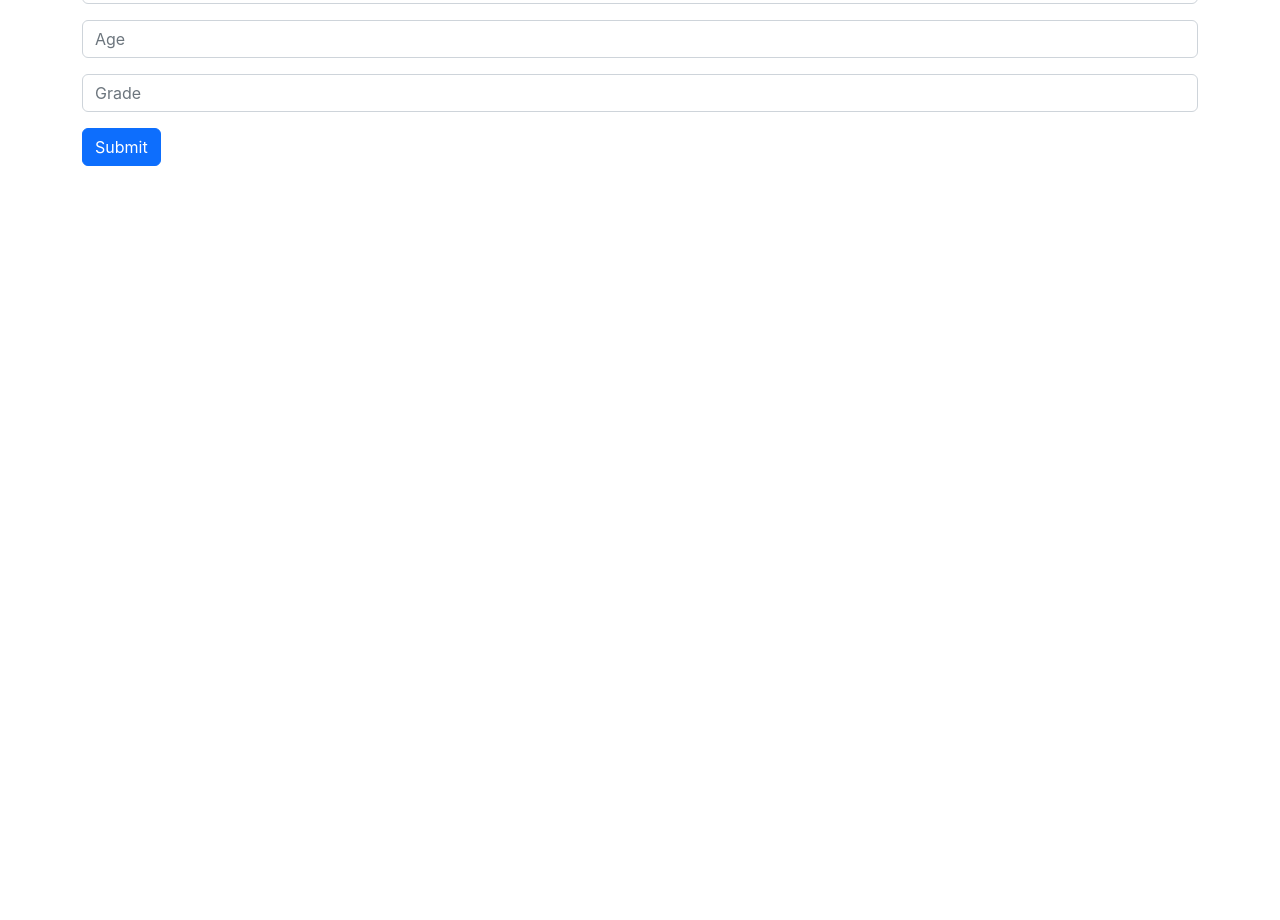
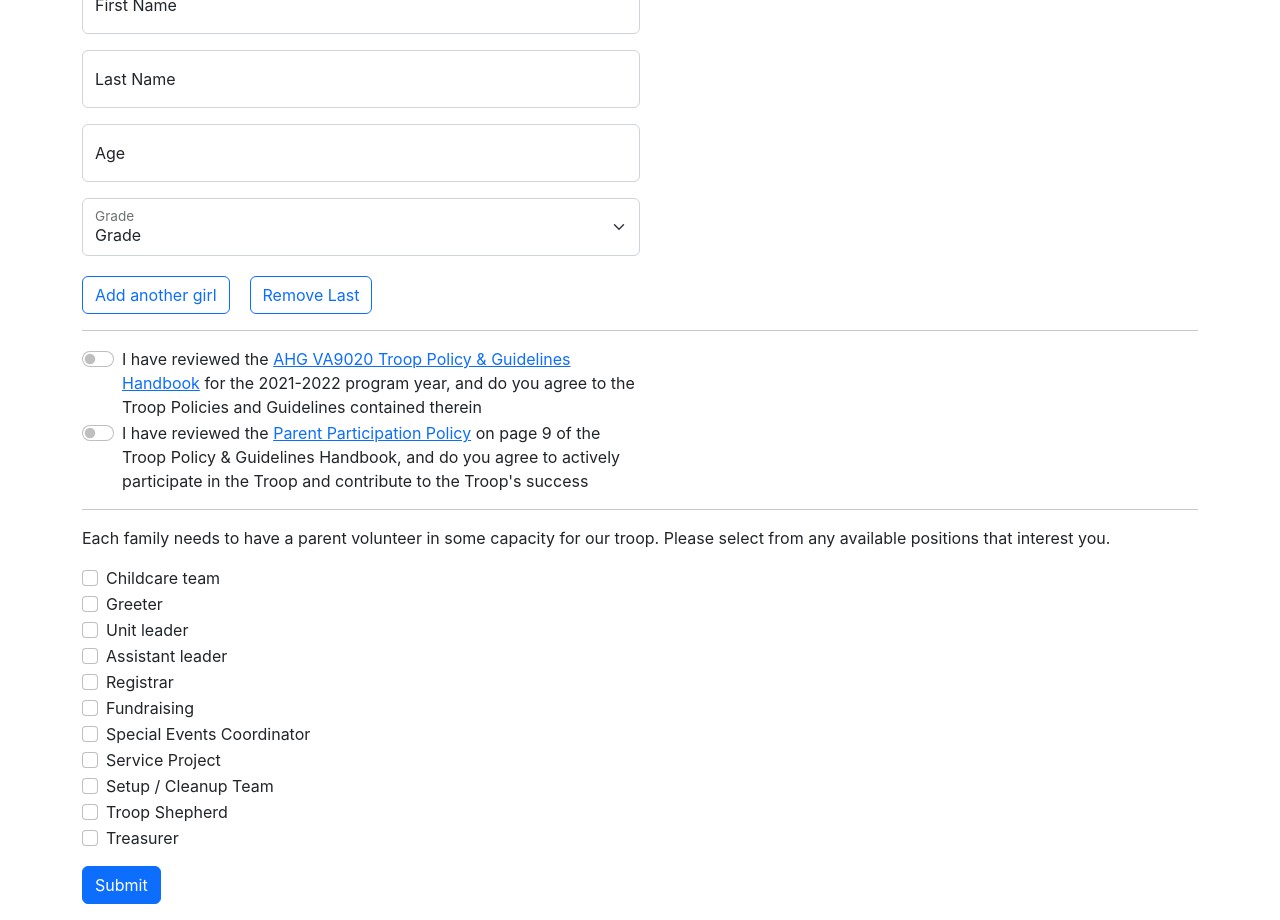
Before and after one commit to labogdan/ahg-signup, a React (Create React App) app in the folder frontend/: page / in a window 1280 px wide. Shown: the part 300-1220 px from the top of the page. Before the commit the page ends 800 px from the top, so only its background shows below. Built offline with nearby package versions, Linux system fonts and the light colour scheme.

Commit message:
better form

```diff
--- a/frontend/src/Header.tsx
+++ b/frontend/src/Header.tsx
@@ -39,7 +39,6 @@ const Header = () => {
                 <Navbar.Collapse id="basic-navbar-nav">
                     <Nav className="justify-content-end" style={{ width: "100%" }}>
                         <Button href='/admin'>Admin</Button>
-                        <LoginButton />
                         <LogoutButton />
                     </Nav>
                 </Navbar.Collapse>
--- /dev/null
+++ b/frontend/src/SuccessModal.tsx
@@ -0,0 +1,36 @@
+import Button from 'react-bootstrap/Button';
+import Modal from 'react-bootstrap/Modal';
+
+function SuccessModal(props: any) {
+
+    const closeModal = () => {
+        props.onHide();
+        props.resetForm();
+    }
+
+    return (
+        <Modal
+            {...props}
+            size="lg"
+            aria-labelledby="contained-modal-title-vcenter"
+            centered
+        >
+            <Modal.Header closeButton>
+                <Modal.Title id="contained-modal-title-vcenter">
+                    Success!
+                </Modal.Title>
+            </Modal.Header>
+            <Modal.Body>
+                <h4>You are all set</h4>
+                <p>
+                    We've received your registration.  A PayPal invoice will follow.
+                </p>
+            </Modal.Body>
+            <Modal.Footer>
+                <Button onClick={closeModal}>Close</Button>
+            </Modal.Footer>
+        </Modal>
+    );
+}
+
+export default SuccessModal;
--- a/frontend/src/UserForm.tsx
+++ b/frontend/src/UserForm.tsx
@@ -6,17 +6,67 @@ import Col from "react-bootstrap/Col";
 import Form from "react-bootstrap/Form";
 import Button from "react-bootstrap/Button";
 import Container from "react-bootstrap/Container";
+import FloatingLabel from 'react-bootstrap/FloatingLabel';
+
 import Header from "./Header";
-
+import SuccessModal from "./SuccessModal";
 
 const UserForm = () => {
-    const [firstName, setFirstName] = useState('')
-    const [lastName, setLastName] = useState('')
-    const [age, setAge] = useState('')
-    const [grade, setGrade] = useState('')
+    const [girls, setGirls] = useState([
+        {
+            firstName: '',
+            lastName: '',
+            age: '',
+            grade: ''
+        }
+    ])
+    const [modalShow, setModalShow] = React.useState(false);
+    const [validated, setValidated] = useState(false);
+
+    const addFields = () => {
+        let newfield = {
+            firstName: '',
+            lastName: '',
+            age: '',
+            grade: ''
+        }
+        setGirls([...girls, newfield])
+    }
+
+    const removeFields = () => {
+        let data = [...girls];
+        data.splice(girls.length - 1, 1)
+        setGirls(data)
+    }
+
+    const handleFormChange = (index: any, event: any) => {
+        let data = [...girls];
+        // @ts-ignore
+        data[index][event.target.name] = event.target.value;
+        setGirls(data);
+    }
+
+    const resetForm = () => {
+        setGirls(
+            [{
+                firstName: '',
+                lastName: '',
+                age: '',
+                grade: ''
+            }]
+        );
+    }
 
     let handleSubmit = async (e: any) => {
         e.preventDefault();
+        const form = e.currentTarget;
+        if (form.checkValidity() === false) {
+            e.preventDefault();
+            e.stopPropagation();
+        }
+
+        setValidated(true);
+
 
         /*
         let user = JSON.stringify({
@@ -27,12 +77,20 @@ const UserForm = () => {
             })*/
 
 
-        UserService.createUser([firstName, lastName, age, grade])
+        girls.map((value, index) => {
+            console.log(index);
+            console.log(value);
+            try {
+                UserService.createUser([value.firstName, value.lastName, value.age, value.grade])
                     .then( () => {
-                UserService.getAllAUsers()
-                    .then( data => {
-                        console.log(data.users);
+                        setModalShow(true);
                     })
+            } catch (e) {
+                console.error(e);
+            } finally {
+                console.log('done');
+            }
+
         })
 
     }
@@ -41,53 +99,206 @@ const UserForm = () => {
         <Header />
         <Row>
             <Col>
-                <h5>Welcome to the Roanoke American Heritage Girls Signup Portal!</h5>
-                <p>Please fill out the following form for each girl.</p>
+                <h1>Welcome to the Roanoke American Heritage Girls Signup Portal!</h1>
+                <h5>Please fill out the following form to register your girls.</h5>
             </Col>
         </Row>
         <Row>
-            <Form onSubmit={handleSubmit}>
-                <Form.Group className="mb-3">
+            <Form noValidate validated={validated} onSubmit={handleSubmit}>
+                { girls.map((girl, index) => {
+                    return (
+                            <div key={index} style={{marginBottom: '20px'}}>
+                                <Form.Group className="mb-3 w-50">
+                                    <FloatingLabel
+                                        controlId="floatingInput"
+                                        label="First Name"
+                                        className="mb-3"
+                                    >
                                     <Form.Control
                                         type="text"
+                                        name="firstName"
                                         placeholder="First Name"
-                        value={firstName}
-                        onChange={(e) => setFirstName(e.target.value)}
+                                        value={girl.firstName}
+                                        onChange={(e) => handleFormChange(index, e)}
+                                        required
                                     />
+                                    </FloatingLabel>
+                                </Form.Group>
+                                <Form.Group className="mb-3 w-50">
+                                    <FloatingLabel
+                                        controlId="floatingInput"
+                                        label="Last  Name"
+                                        className="mb-3"
+                                    >
+                                    <Form.Control
+                                        type="text"
+                                        name="lastName"
+                                        placeholder="Last Name"
+                                        value={girl.lastName}
+                                        onChange={(e) => handleFormChange(index, e)}
+                                        required
+                                    />
+                                    </FloatingLabel>
+                                </Form.Group>
+                                <Form.Group className="mb-3 w-50">
+                                    <FloatingLabel
+                                        controlId="floatingInput"
+                                        label="Age"
+                                        className="mb-3"
+                                    >
+                                    <Form.Control
+                                        type="text"
+                                        name="age"
+                                        placeholder="Age"
+                                        value={girl.age}
+                                        onChange={(e) => handleFormChange(index, e)}
+                                        required
+                                    />
+                                    </FloatingLabel>
+                                </Form.Group>
+                                <Form.Group className="mb-3 w-50">
+                                    <FloatingLabel
+                                        controlId="floatingInput"
+                                        label="Grade"
+                                        className="mb-3"
+                                    >
+                                        <Form.Select
+                                            name="grade"
+                                            value={girl.grade}
+                                            onChange={(e) => handleFormChange(index, e)}
+                                            required
+                                        >
+                                            <option>Grade</option>
+                                            <option value="0">Kindergarten</option>
+                                            <option value="1">First</option>
+                                            <option value="2">Second</option>
+                                            <option value="3">Third</option>
+                                            <option value="4">Fourth</option>
+                                            <option value="5">Fifth</option>
+                                            <option value="6">Sixth</option>
+                                            <option value="7">Seventh</option>
+                                            <option value="8">Eighth</option>
+                                            <option value="9">Ninth</option>
+                                            <option value="10">Tenth</option>
+                                            <option value="11">Eleventh</option>
+                                            <option value="12">Twelfth</option>
+                                        </Form.Select>
+                                    </FloatingLabel>
+                                </Form.Group>
+                            </div>
+                    )
+                })}
+                <Button variant="outline-primary" onClick={addFields}>
+                    Add another girl
+                </Button>
+                <Button style={{marginLeft: '20px'}} variant="outline-primary" onClick={removeFields}>
+                    Remove Last
+                </Button>
+
+                <hr/>
+
+                <Form.Check
+                    type="switch"
+                    id="custom-switch"
+                    label={(<>I have reviewed the <a href="">AHG VA9020 Troop Policy & Guidelines Handbook</a> for the 2021-2022 program year, and do you agree to the Troop Policies and Guidelines contained therein</>)}
+                    className='w-50'
+                    required
+                />
+
+                <Form.Check
+                    type="switch"
+                    id="custom-switch"
+                    label={(<>I have reviewed the <a href="">Parent Participation Policy</a> on page 9 of the Troop Policy & Guidelines Handbook, and do you agree to actively participate in the Troop and contribute to the Troop's success</>)}
+                    className='w-50'
+                    required
+                />
+
+                <hr />
+                <p className="mb-3">Each family needs to have a parent volunteer in some capacity for our troop.  Please select from any available positions that interest you.</p>
+
+                <Form.Group className="mb-3">
+                    <Form.Check
+                        label="Childcare team"
+                        name="group1"
+                        type="checkbox"
+                    />
+
+                    <Form.Check
+                        label="Greeter"
+                        name="group1"
+                        type="checkbox"
+                    />
+
+                    <Form.Check
+                        label="Unit leader"
+                        name="group1"
+                        type="checkbox"
+                    />
+
+                    <Form.Check
+                        label="Assistant leader"
+                        name="group1"
+                        type="checkbox"
+                    />
+
+                    <Form.Check
+                        label="Registrar"
+                        name="group1"
+                        type="checkbox"
+                    />
+
+                    <Form.Check
+                        label="Fundraising"
+                        name="group1"
+                        type="checkbox"
+                    />
+
+                    <Form.Check
+                        label="Special Events Coordinator"
+                        name="group1"
+                        type="checkbox"
+                    />
+
+                    <Form.Check
+                        label="Service Project"
+                        name="group1"
+                        type="checkbox"
+                    />
+
+                    <Form.Check
+                        label="Setup / Cleanup Team"
+                        name="group1"
+                        type="checkbox"
+                    />
+
+                    <Form.Check
+                        label="Troop Shepherd"
+                        name="group1"
+                        type="checkbox"
+                    />
+
+                    <Form.Check
+                        label="Treasurer"
+                        name="group1"
+                        type="checkbox"
+                    />
+
                 </Form.Group>
 
-                <Form.Group className="mb-3">
-                    <Form.Control
-                        type="text"
-                        placeholder="Last Name"
-                        value={lastName}
-                        onChange={(e) => setLastName(e.target.value)}
-                    />
-                </Form.Group>
 
                 <Form.Group className="mb-3">
-                    <Form.Control
-                        type="text"
-                        placeholder="Age"
-                        value={age}
-                        onChange={(e) => setAge(e.target.value)}
-                    />
-                </Form.Group>
-
-                <Form.Group className="mb-3">
-                    <Form.Control
-                        type="text"
-                        placeholder="Grade"
-                        value={grade}
-                        onChange={(e) => setGrade(e.target.value)}
-                    />
-                </Form.Group>
-
                     <Button variant="primary" type="submit">
                         Submit
                     </Button>
+                </Form.Group>
+
             </Form>
         </Row>
+        <SuccessModal
+            show={modalShow}
+            onHide={() => setModalShow(false)}
+            resetForm={resetForm}
+        />
     </Container>
 
 }
```
Lines whose indentation alone changed are shown as unchanged.
